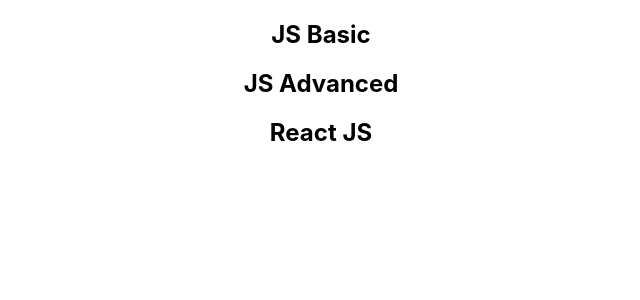
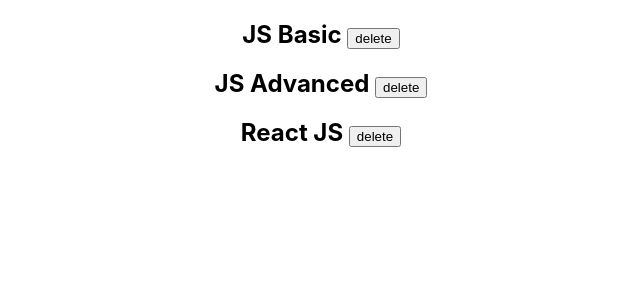
Before and after one commit to Dmitriifd/react-film, a React (Create React App) app: page / in a window 1280 px wide. Shown: the top 300 px of the page, without its empty margins (319-959 px from the left). Built offline with nearby package versions, Linux system fonts and the light colour scheme.

Commit message:
обновление состояния

```diff
--- a/src/App.js
+++ b/src/App.js
@@ -6,23 +6,23 @@
 class App extends Component {
 
   state = {
-    post: [
+    posts: [
       {id: 'abc1', name: 'JS Basic'},
       {id: 'abc2', name: 'JS Advanced'},
       {id: 'abc3', name: 'React JS'},
     ]
   }
 
-  handleSomething = () => {
-    console.log('App.jsx setState update');
+  removePost = (id) => {
+    this.setState({posts: this.state.posts.filter(post => post.id !== id)})
   }
 
 
   render() {
-    const {post} = this.state
+    const {posts} = this.state
     return (
       <div className="App">
-        <Posts posts={post} cb={this.handleSomething}/>
+        <Posts posts={posts} removePost={this.removePost}/>
       </div>
     );
   }
--- a/src/components/Post.jsx
+++ b/src/components/Post.jsx
@@ -1,13 +1,15 @@
 import React from 'react';
 
 const Post = (props) => {
-    const {name, cb} = props
+    const {id, name, removePost } = props;
 
     return (
-        <div>
-            <h2 onClick={cb}>{name}</h2>
-        </div>
-    );
+			<div>
+				<h2>
+					{name} <button onClick={() => removePost(id)}>delete</button>
+				</h2>
+			</div>
+		)
 };
 
 export default Post;
--- a/src/components/Posts.jsx
+++ b/src/components/Posts.jsx
@@ -5,7 +5,7 @@
     return (
 			<div>
 				{props.posts.map((post) => (
-					<Post key={post.id} name={post.name} cb={props.cb} />
+					<Post key={post.id} id={post.id} name={post.name} removePost={props.removePost} />
 				))}
 			</div>
 		)
```
